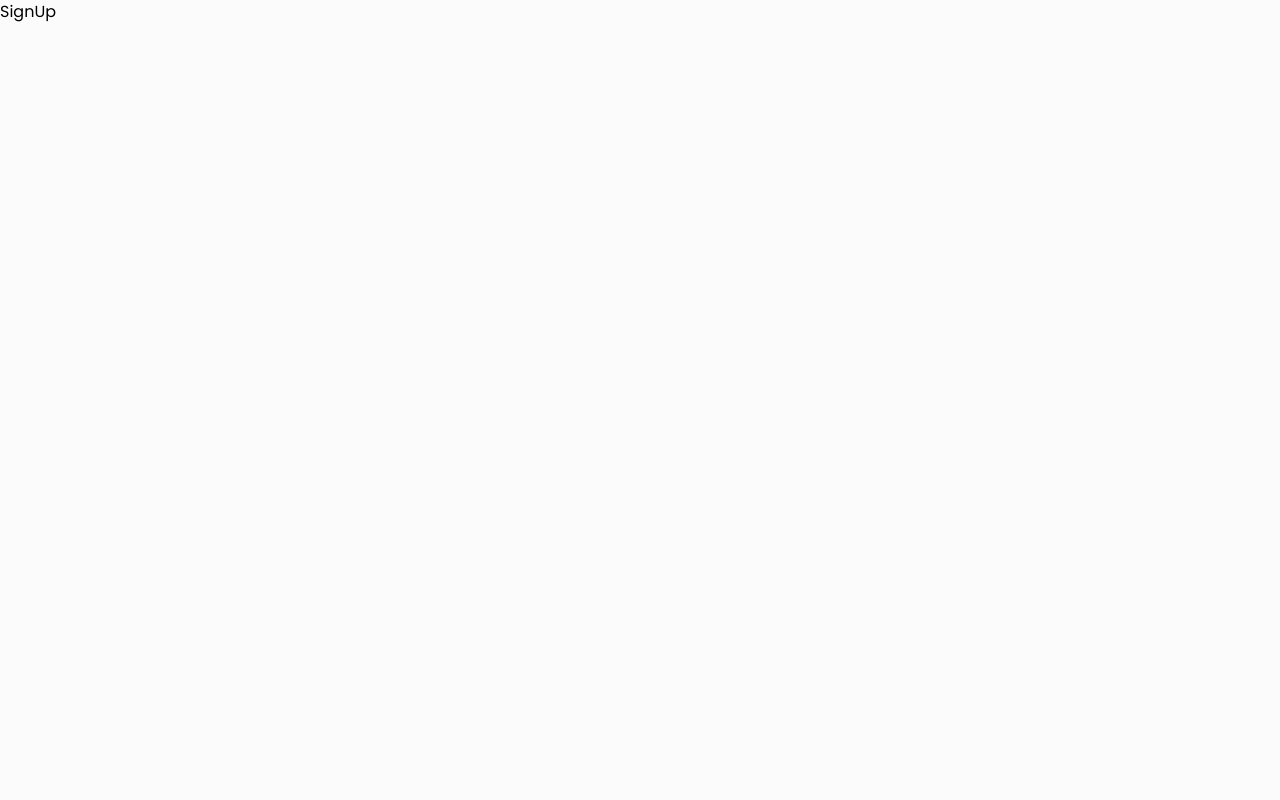
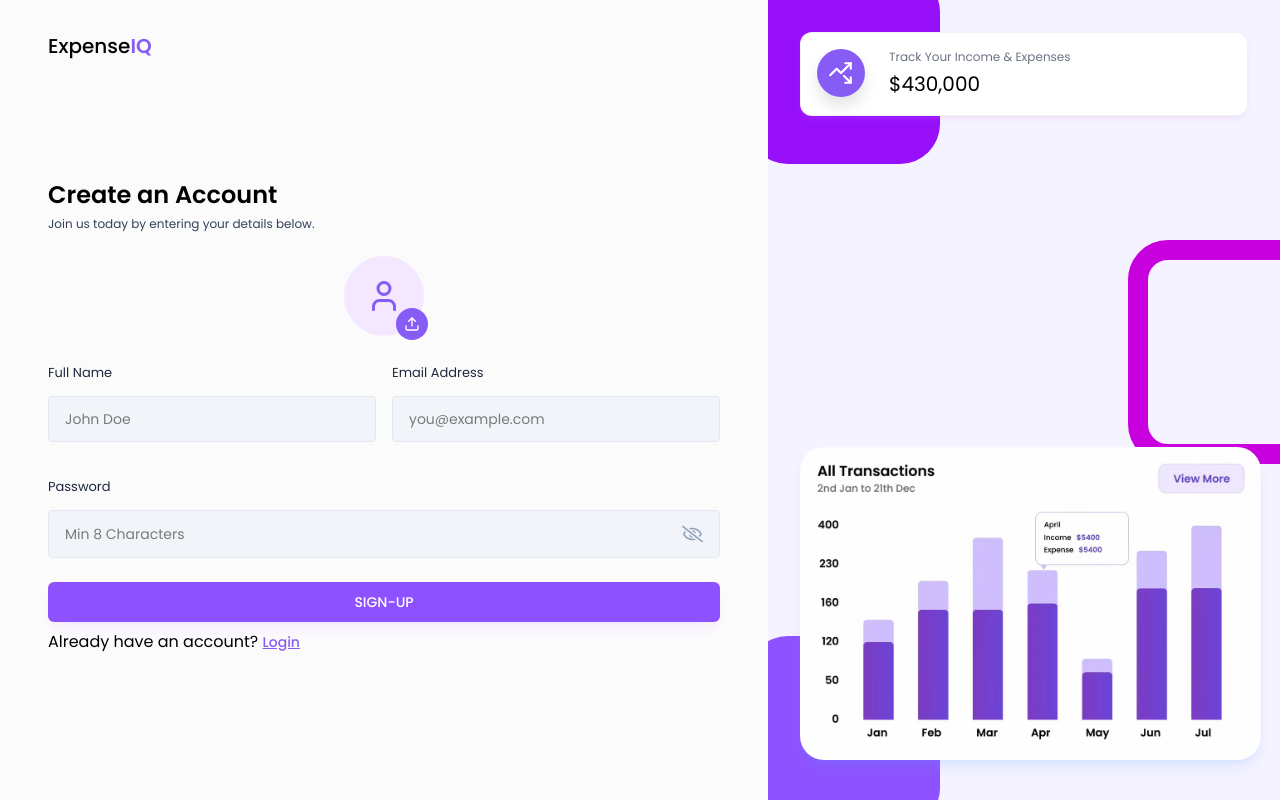
Before and after one commit to sumitshrirange/ExpenseIQ, a React (Vite) app: page /signup in a window 1280 px wide. Built offline with nearby package versions, Linux system fonts and the light colour scheme.

Commit message:
signup functionality commit

```diff
--- /dev/null
+++ b/src/components/Inputs/ProfilePhotoSelector.jsx
@@ -0,0 +1,71 @@
+import React, { useRef, useState } from "react";
+import { LuUser, LuUpload, LuTrash } from "react-icons/lu";
+
+const ProfilePhotoSelector = ({ image, setImage }) => {
+  const inputRef = useRef(null);
+  const [previewUrl, setPreviewUrl] = useState(null);
+
+  const handleImageChange = (e) => {
+    const file = e.target.files[0];
+    if (file) {
+      // Update the image state
+      setImage(file);
+
+      // Generate preview URL from the file
+      const preview = URL.createObjectURL(file);
+      setPreviewUrl(preview);
+    }
+  };
+
+  const handleRemoveImage = () => {
+    setImage(null);
+    setPreviewUrl(null);
+  };
+
+  const onChooseFile = () => {
+    inputRef.current.click();
+  };
+  return (
+    <div className="flex justify-center mb-6">
+      <input
+        type="file"
+        accept="image/*"
+        ref={inputRef}
+        onChange={handleImageChange}
+        className="hidden"
+      />
+
+      {!image ? (
+        <div className="w-20 h-20 flex items-center justify-center bg-purple-100 rounded-full relative">
+          <LuUser className="text-4xl text-primary" />
+
+          <button
+            type="button"
+            className="w-8 h-8 flex items-center justify-center bg-primary text-white rounded-full absolute -bottom-1 -right-1 cursor-pointer"
+            onClick={onChooseFile}
+          >
+            <LuUpload />
+          </button>
+        </div>
+      ) : (
+        <div className="relative">
+          <img
+            src={previewUrl}
+            alt="profile photo"
+            className="w-20 h-20 rounded-full object-cover"
+          />
+
+          <button
+            type="button"
+            className="w-8 h-8 flex items-center justify-center bg-red-500 text-white rounded-full absolute -bottom-1 -right-1 cursor-pointer"
+            onClick={handleRemoveImage}
+          >
+            <LuTrash />
+          </button>
+        </div>
+      )}
+    </div>
+  );
+};
+
+export default ProfilePhotoSelector;
--- a/src/pages/Auth/SignUp.jsx
+++ b/src/pages/Auth/SignUp.jsx
@@ -1,9 +1,102 @@
-import React from 'react'
+import React, { useState } from "react";
+import AuthLayout from "../../layouts/AuthLayout";
+import { Link, useNavigate } from "react-router-dom";
+import Input from "../../components/Inputs/Input";
+import { validateEmail } from "../../utils/helper";
+import ProfilePhotoSelector from "../../components/Inputs/ProfilePhotoSelector";
 
 function SignUp() {
+  const [profilePic, setProfilePic] = useState(null);
+  const [fullName, setFullName] = useState("");
+  const [email, setEmail] = useState("");
+  const [password, setPassword] = useState("");
+  const [error, setError] = useState(null);
+
+  const navigate = useNavigate();
+
+  // Handle Sign-up Form Submit
+  const handleSignUp = async (e) => {
+    e.preventDefault();
+
+    if (!fullName) {
+      setError("Please enter your name.");
+      return;
+    }
+    if (!validateEmail(email)) {
+      setError("Please enter a valid email address.");
+      return;
+    }
+
+    if (!password) {
+      setError("Please enter the password");
+      return;
+    }
+
+    setError("");
+
+    // Sign-Up API call
+  };
+
   return (
-    <div>SignUp</div>
-  )
+    <AuthLayout>
+      <div className="lg:w-full h-auto md:h-full mt-10 md:mt-0 flex flex-col justify-center">
+        <h3 className="text-2xl font-semibold text-black">Create an Account</h3>
+        <p className="text-xs text-slate-700 mt-1.25 mb-6">
+          Join us today by entering your details below.
+        </p>
+
+        <form onSubmit={handleSignUp}>
+          <ProfilePhotoSelector image={profilePic} setImage={setProfilePic} />
+
+          <div className="grid grid-cols-1 md:grid-cols-2 gap-4">
+            <Input
+              value={fullName}
+              onChange={({ target }) => setFullName(target.value)}
+              label="Full Name"
+              placeholder="John Doe"
+              type="text"
+            />
+
+            <Input
+              value={email}
+              onChange={({ target }) => setEmail(target.value)}
+              label="Email Address"
+              placeholder="you@example.com"
+              type="text"
+            />
+            <div className="md:col-span-2 col-auto">
+              <Input
+                value={password}
+                onChange={({ target }) => setPassword(target.value)}
+                label="Password"
+                placeholder="Min 8 Characters"
+                type="password"
+              />
+            </div>
+          </div>
+
+          {error && <p className="text-red-500 text-xs pb-2.5">{error}</p>}
+
+          <button
+            type="submit"
+            className="w-full text-sm font-medium text-white bg-violet-500 shadow-lg shadow-purple-600/5 p-2.5 rounded-md my-2 hover:bg-purple-600/15 hover:text-purple-600 cursor-pointer duration-150"
+          >
+            SIGN-UP
+          </button>
+
+          <p>
+            Already have an account?{" "}
+            <Link
+              to="/login"
+              className="font-medium text-primary underline text-sm"
+            >
+              Login
+            </Link>
+          </p>
+        </form>
+      </div>
+    </AuthLayout>
+  );
 }
 
-export default SignUp
+export default SignUp;
```
